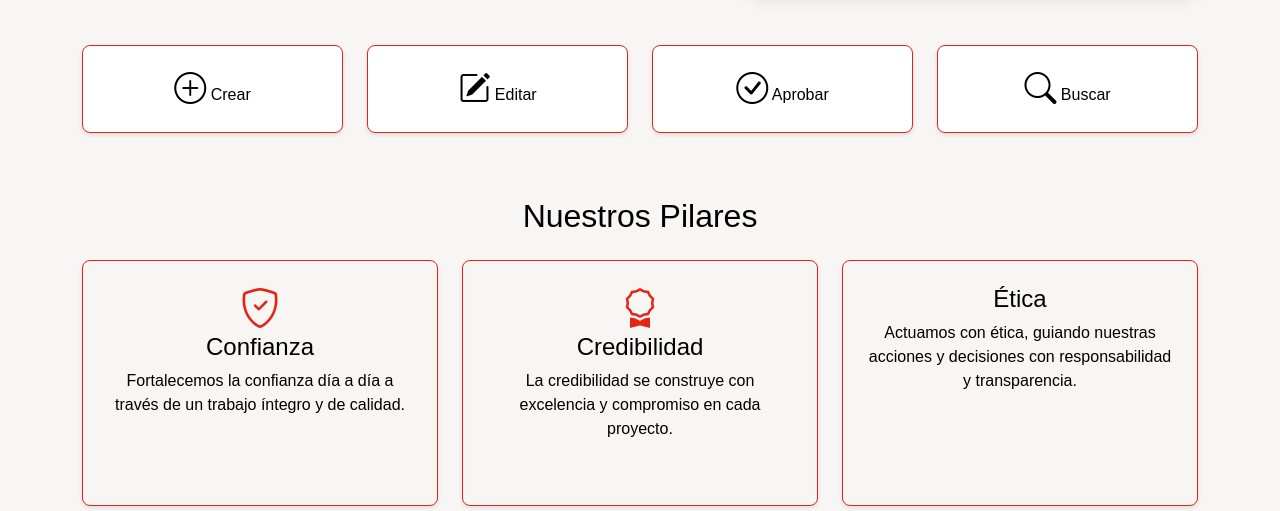
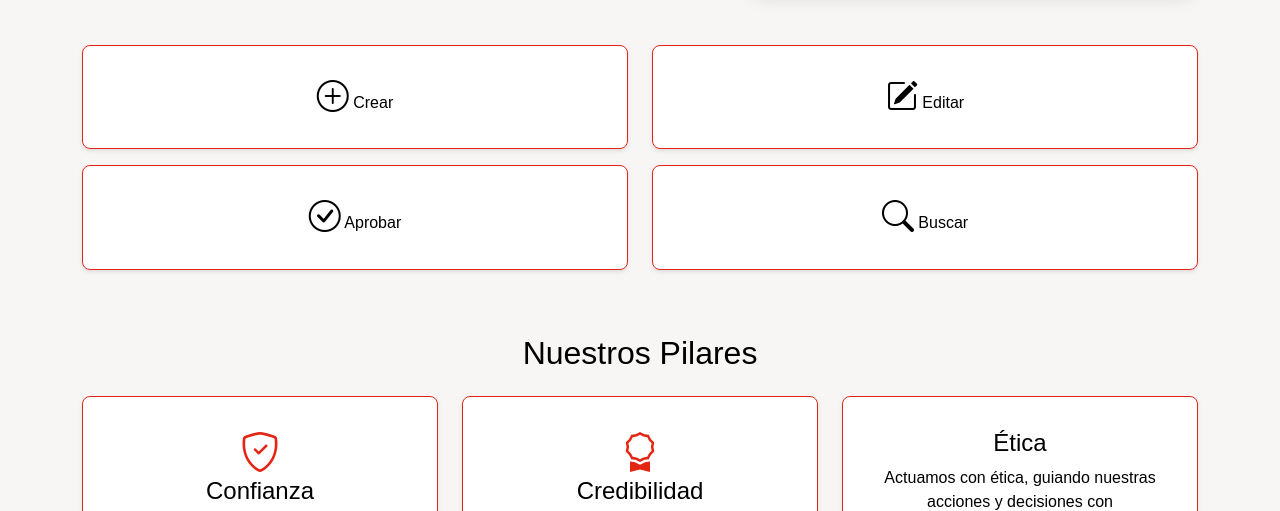
Before and after one commit to BrunoGut/PracticaAprobacionDeProyectos-FrontEnd, a plain HTML site: page index.html in a window 1280 px wide. Shown: the part 436-947 px from the top of the page. Drawn offline with nearby package versions, Linux system fonts and the light colour scheme.

Commit message:
Ajusta tamaño y hover de tarjetas

```diff
--- a/index.html
+++ b/index.html
@@ -26,25 +26,25 @@
     </div>
 
     <div class="row text-center mb-5" id="accesos">
-      <div class="col-md-3 mb-3">
+      <div class="col-md-6 mb-3">
         <a href="create.html" class="option-card d-block h-100">
           <i class="bi bi-plus-circle display-6 mb-2"></i>
           <span>Crear</span>
         </a>
       </div>
-      <div class="col-md-3 mb-3">
+      <div class="col-md-6 mb-3">
         <a href="edit.html" class="option-card d-block h-100">
           <i class="bi bi-pencil-square display-6 mb-2"></i>
           <span>Editar</span>
         </a>
       </div>
-      <div class="col-md-3 mb-3">
+      <div class="col-md-6 mb-3">
         <a href="approve.html" class="option-card d-block h-100">
           <i class="bi bi-check-circle display-6 mb-2"></i>
           <span>Aprobar</span>
         </a>
       </div>
-      <div class="col-md-3 mb-3">
+      <div class="col-md-6 mb-3">
         <a href="search.html" class="option-card d-block h-100">
           <i class="bi bi-search display-6 mb-2"></i>
           <span>Buscar</span>
--- a/style.css
+++ b/style.css
@@ -56,12 +56,37 @@ nav.navbar .nav-link:hover::after {
 
 /* Main y secciones */
 .section {
-  background: var(--bg-color);
-  padding: 1.5rem;
+  background: #fff;
+  padding: 2rem;
   margin-bottom: 1.5rem;
   border: 1px solid var(--border-color);
   border-radius: 8px;
   box-shadow: 0 2px 4px rgba(0,0,0,0.1);
+  transition: transform 0.3s, box-shadow 0.3s;
+  position: relative;
+  overflow: hidden;
+  animation: fadeInUp 0.4s ease both;
+}
+.section i {
+  transition: transform 0.3s;
+}
+.section:hover {
+  transform: scale(1.05);
+  box-shadow: 0 4px 8px rgba(0,0,0,0.2);
+}
+.section:hover i {
+  transform: scale(1.2);
+}
+.section::before {
+  content: "";
+  position: absolute;
+  inset: 0;
+  background: linear-gradient(135deg, rgba(40,167,69,0.15), rgba(0,0,0,0));
+  opacity: 0;
+  transition: opacity 0.3s;
+}
+.section:hover::before {
+  opacity: 1;
 }
 .section h2 {
   margin-bottom: 1rem;
@@ -131,7 +156,7 @@ nav.navbar .nav-link:hover::after {
   background: #fff;
   border: 1px solid var(--border-color);
   border-radius: 8px;
-  padding: 1.5rem;
+  padding: 2rem;
   text-align: center;
   text-decoration: none;
   color: inherit;
@@ -149,7 +174,7 @@ nav.navbar .nav-link:hover::after {
 }
 
 .option-card:hover {
-  transform: translateY(-5px);
+  transform: scale(1.05);
   box-shadow: 0 4px 8px rgba(0,0,0,0.2);
 }
 
```
